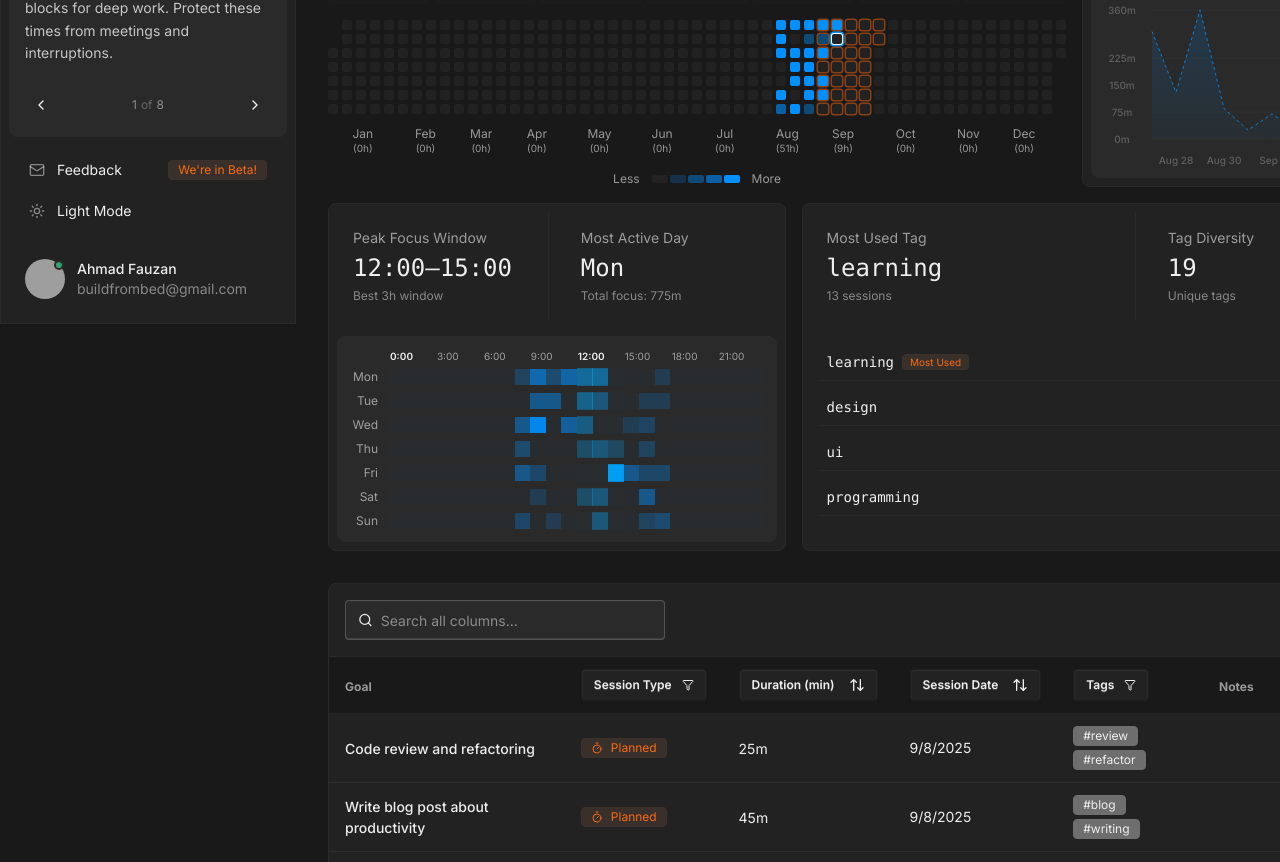
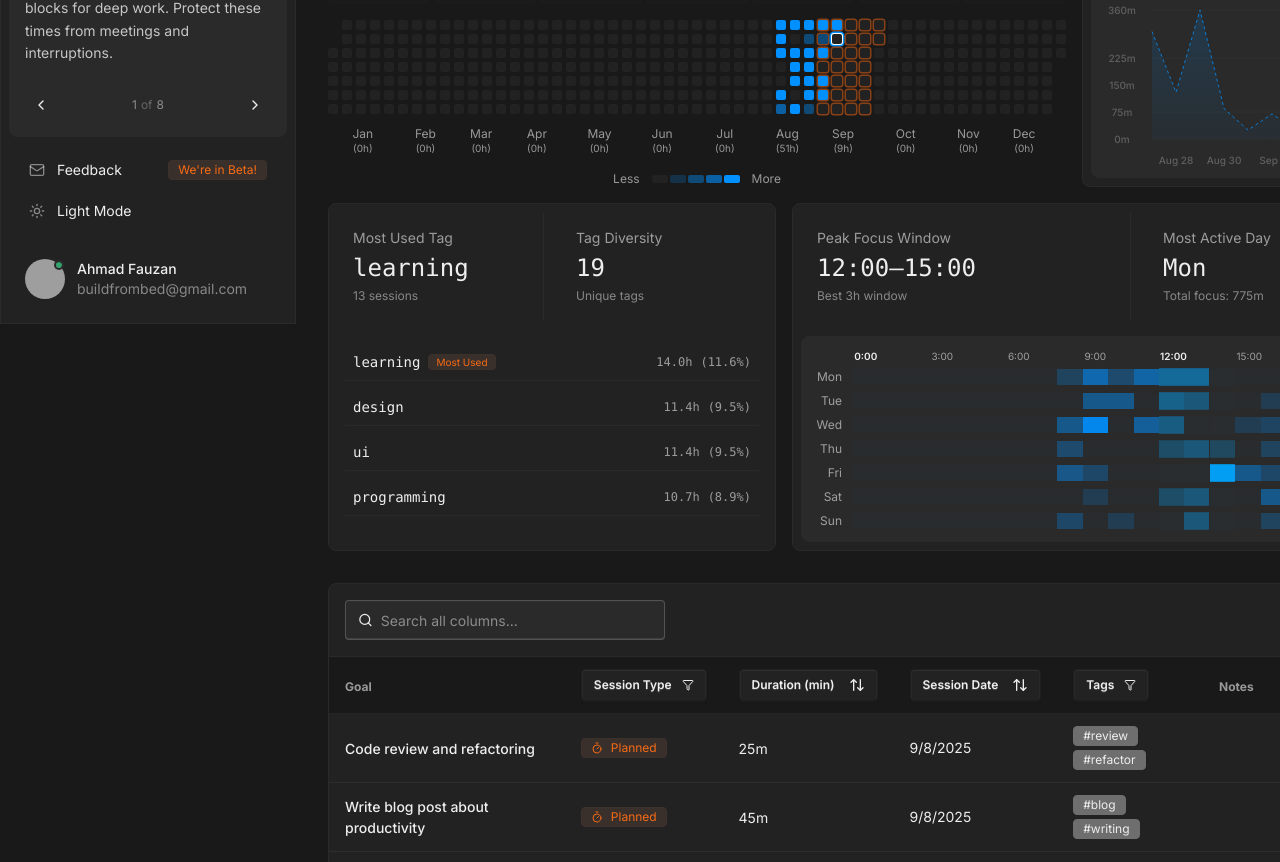
Before and after one commit to vaujan/deepflow, a Next.js app: page /stats in a window 1280 px wide. Shown: the part 476-1338 px from the top of the page. Built offline with nearby package versions, Linux system fonts and the light colour scheme; grey boxes are pictures that could not be loaded.

Commit message:
wip: lazy load optimization

```diff
--- a/src/app/stats/page.tsx
+++ b/src/app/stats/page.tsx
@@ -8,6 +8,7 @@ import TagsOverview from "@/src/components/ui/tags-overview";
 // import FocusInsights from "@/src/components/ui/focus-insights";
 import PeakFocusWindowChartLazy from "@/src/components/ui/peak-focus-window-chart-lazy";
 import LazyStatsOverview from "../../components/ui/stats-overview-lazy";
+import PeakFocusWindowChart from "@/src/components/ui/peak-focus-window-chart";
 
 export default function StatsPage() {
 	return (
@@ -33,8 +34,10 @@ export default function StatsPage() {
 							</div>
 
 							<div className="flex lg:flex-row h-full flex-col w-full gap-4">
+								<div className="w-full lg:max-w-md">
+									<TagsOverview />
+								</div>
 								<PeakFocusWindowChartLazy />
-								<TagsOverview />
 							</div>
 
 							{/* Session History */}
--- a/src/components/ui/heat-map-lazy.tsx
+++ b/src/components/ui/heat-map-lazy.tsx
@@ -1,5 +1,3 @@
-"use client";
-
 import React from "react";
 import dynamic from "next/dynamic";
 import InViewport from "./in-viewport";
--- a/src/components/ui/peak-focus-window-chart-lazy.tsx
+++ b/src/components/ui/peak-focus-window-chart-lazy.tsx
@@ -1,13 +1,12 @@
-"use client";
+// "use client";
 
 import React from "react";
 import dynamic from "next/dynamic";
-import InViewport from "./in-viewport";
 
 const PeakFocusWindowChart = dynamic(
 	() => import("./peak-focus-window-chart"),
 	{
-		ssr: false,
+		ssr: true,
 		loading: () => (
 			<div className="card border border-border w-full bg-card p-2 min-h-64 animate-pulse" />
 		),
@@ -16,8 +15,8 @@ const PeakFocusWindowChart = dynamic(
 
 export default function PeakFocusWindowChartLazy() {
 	return (
-		<InViewport>
+		<>
 			<PeakFocusWindowChart />
-		</InViewport>
+		</>
 	);
 }
--- a/src/components/ui/session-history-lazy.tsx
+++ b/src/components/ui/session-history-lazy.tsx
@@ -1,11 +1,11 @@
-"use client";
+// "use client";
 
 import React from "react";
 import dynamic from "next/dynamic";
 import InViewport from "./in-viewport";
 
 const SessionHistory = dynamic(() => import("./session-history"), {
-	ssr: false,
+	ssr: true,
 	loading: () => (
 		<div className="w-full min-h-56 rounded-box border border-border bg-card animate-pulse" />
 	),
@@ -13,8 +13,8 @@ const SessionHistory = dynamic(() => import("./session-history"), {
 
 export default function SessionHistoryLazy() {
 	return (
-		<InViewport>
+		<>
 			<SessionHistory />
-		</InViewport>
+		</>
 	);
 }
--- a/src/components/ui/stats-overview-lazy.tsx
+++ b/src/components/ui/stats-overview-lazy.tsx
@@ -1,10 +1,10 @@
-"use client";
+// "use client";
 
 import React from "react";
 import dynamic from "next/dynamic";
 
 const LazyStatsOverview = dynamic(() => import("./stats-overview"), {
-	ssr: false,
+	ssr: true,
 	loading: () => (
 		<div className="card border border-border w-full bg-card p-2 min-h-48 flex items-center justify-center">
 			<div className="text-sm text-base-content/60">Loading overview…</div>
```
